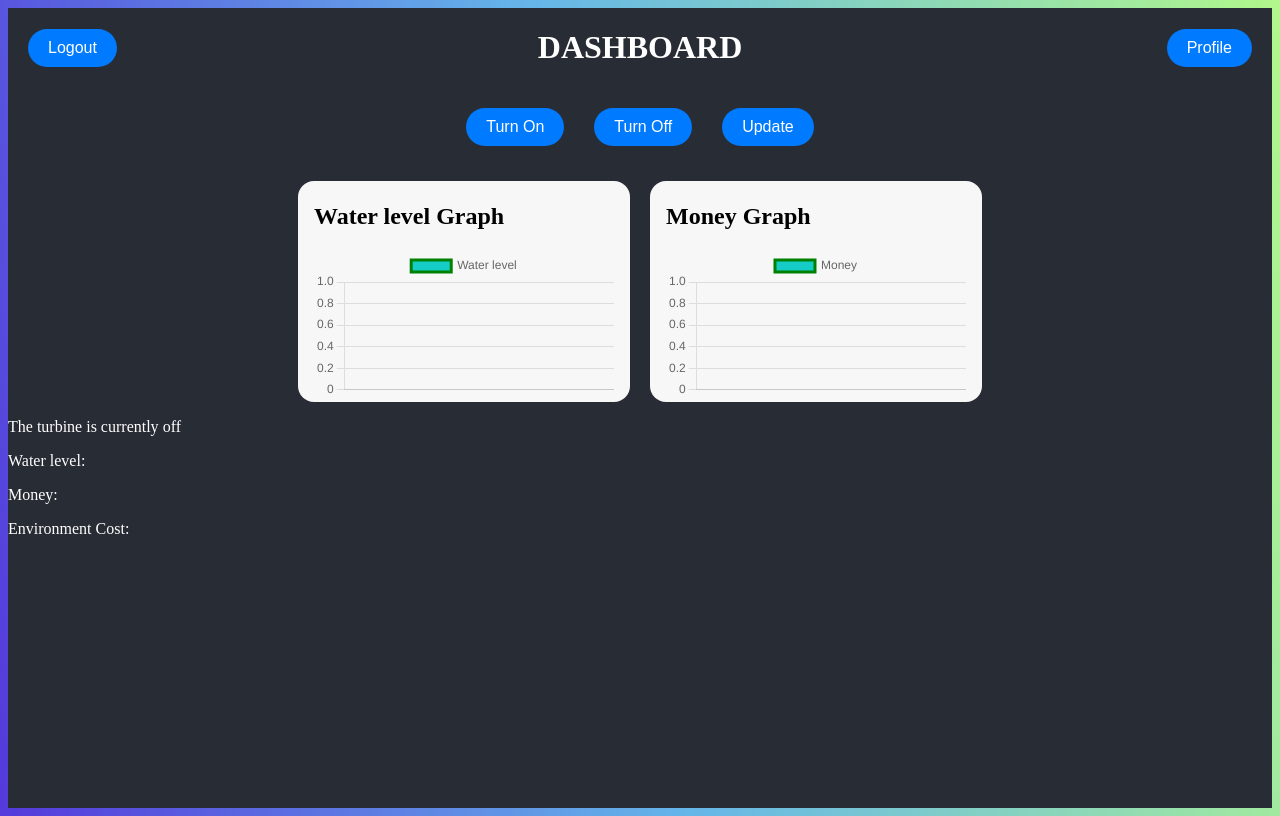
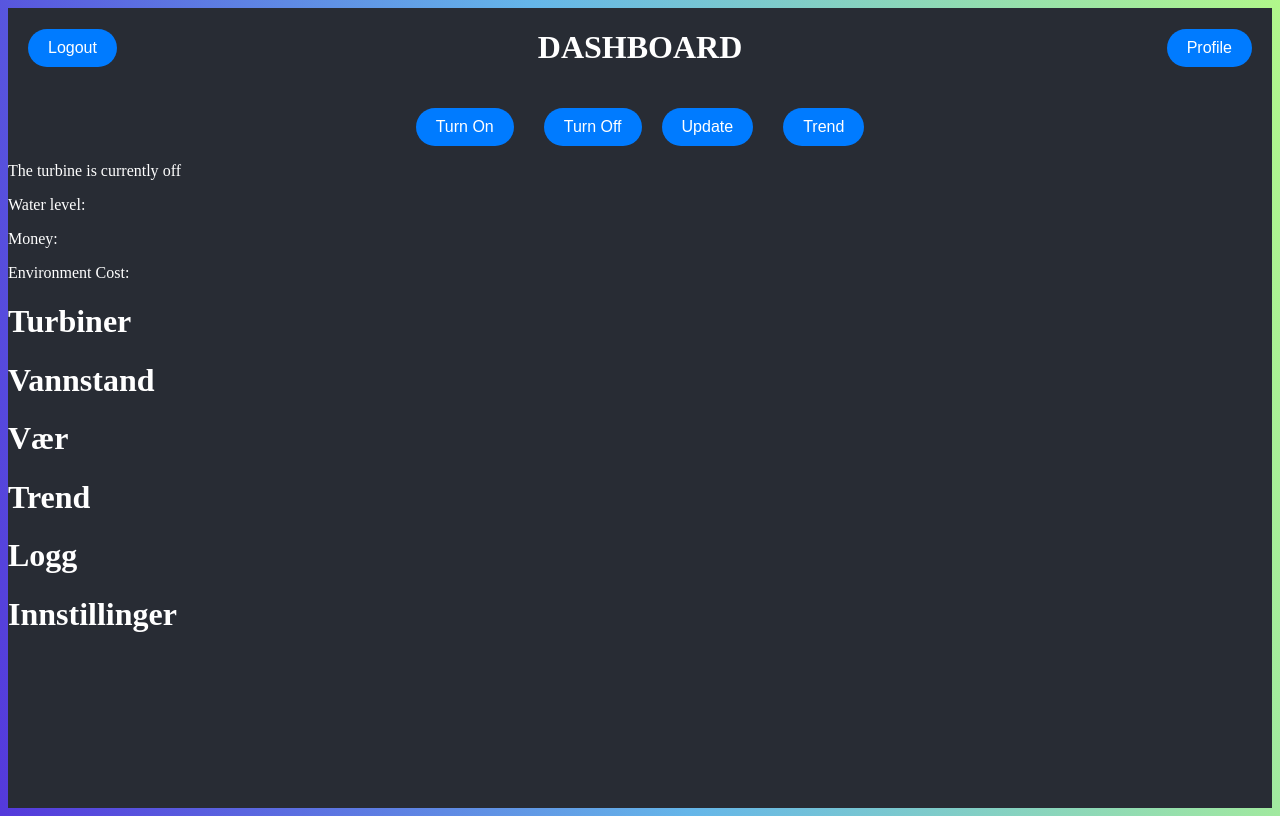
Before and after one commit to USN-Gjengen/APP2000_Gruppe06_Solvann-Driftsystem, a React (Create React App) app in the folder frontend/: page /Prototype in a window 1280 px wide. Built offline with nearby package versions, Linux system fonts and the light colour scheme; no server answers; sample sign-in values are in the browser's storage.

Commit message:
make container

```diff
--- a/frontend/src/pages/Prototype.jsx
+++ b/frontend/src/pages/Prototype.jsx
@@ -12,7 +12,7 @@ const Prototype = () => {
     const [isTurbineOn, setIsTurbineOn] = React.useState(false);
     const [logout, setLogout] = React.useState(false);
     const [groupState, setGroupState] = React.useState({ group: [] });
-
+    const [trend, setTrend] = React.useState(false);
 
 
 
@@ -20,9 +20,14 @@ const Prototype = () => {
         if (!localStorage.getItem("auth")) navigate("/login");
     }, [navigate, logout]);
 
+    React.useEffect(() => {
+        if (localStorage.getItem("auth") && trend) {
+            navigate("/Trend");
+        }
+    }, [navigate, trend]);
 
 
-    React.useEffect(() => {
+  React.useEffect(() => {
 
         fetch("http://api.solvann.eksempler.no/api/turbines/all", {
             method: "PUT",
@@ -53,6 +58,11 @@ const Prototype = () => {
         setLogout(true);
     };
 
+    const handleTrend = (e) => {
+        e.preventDefault();
+        setTrend(true);
+    };
+
     const handleUpdate = async () => {
         var response = await fetch("http://api.solvann.eksempler.no/api/groupstates/last", {
             method: "GET",
@@ -63,145 +73,6 @@ const Prototype = () => {
         var data = await response.json();
         setGroupState(data);
     };
-
-    const [money, setMoney] = useState({
-        labels: [],
-        datasets: [
-            {
-                label: "Money",
-                data: [],
-                backgroundColor: "#16ccc6",
-                borderColor: "green",
-                tension: 0.4,
-                fill: true,
-                pointStyle: "rect",
-                pointBorderColor: "blue",
-                pointBackgroundColor: "#fff",
-                showLine: true,
-            },
-        ],
-    });
-
-    const [data, setData] = useState({
-        labels: [],
-        datasets: [
-          {
-            label: "Water level",
-            data: [],
-            backgroundColor: "#16ccc6",
-            borderColor: "green",
-            tension: 0.4,
-            fill: true,
-            pointStyle: "rect",
-            pointBorderColor: "blue",
-            pointBackgroundColor: "#fff",
-            showLine: true,
-          },
-        ],
-      });
-
-      const generateTimeLabels = (minutesInterval, numberOfLabels) => {
-        const now = new Date();
-        const labels = [];
-
-        for (let i = 0; i < numberOfLabels; i++) {
-            const time = new Date(now.getTime() - i * minutesInterval * 60000);
-            const formattedTime = time.toLocaleDateString("en-GB", {
-                timeZone: 'Europe/Oslo',
-                hour: "2-digit",
-                minute: "2-digit",
-                hour12: false,
-            });
-            labels.unshift(formattedTime);
-        }
-
-        return labels;
-      };
-
-      useEffect(() => {
-        const fetchData = async () => {
-          try {
-            const response = await fetch(
-              "http://api.solvann.eksempler.no/api/groupstates/last"
-            );
-            const jsonData = await response.json();
-
-            if (typeof jsonData === "object" && jsonData !== null) {
-              const waterLevel = jsonData.waterLevel;
-              const labels = generateTimeLabels(5, 12); // updates labels every 5 minutes
-
-              setData((prevState) => ({
-                ...prevState,
-                labels: labels,
-                datasets: [
-                  {
-                    ...prevState.datasets[0],
-                    data: [...prevState.datasets[0].data, waterLevel],
-                  },
-                ],
-              }));
-            } else {
-              console.error("Error: jsonData is not an object", jsonData);
-            }
-          } catch (error) {
-            console.error(error);
-          }
-        };
-
-        fetchData();
-
-
-        const interval = setInterval(() => {
-            fetchData(); // make this update every 5 minutes
-        }, 300000); // 5 Minutes
-
-        return () => clearInterval(interval);
-
-      }, []);
-
-
-      useEffect(() => {
-        const fetchData = async () => {
-            try {
-                const response = await fetch(
-                    "http://api.solvann.eksempler.no/api/groupstates/last"
-                );
-                const jsonData = await response.json();
-
-                if (typeof jsonData === "object" && jsonData !== null) {
-                    const money = jsonData.money;
-                    const labels = generateTimeLabels(5, 12); // updates labels every 5 minutes
-
-                    setMoney((prevState) => ({
-                        ...prevState,
-                        labels: labels,
-                        datasets: [
-                            {
-                                ...prevState.datasets[0],
-                                data: [...prevState.datasets[0].data, money],
-                            },
-                        ],
-                    }));
-                } else {
-                    console.error("Error: jsonData is not an object", jsonData);
-                }
-            } catch (error) {
-                console.error(error);
-            }
-        };
-
-        fetchData();
-
-
-        const interval = setInterval(() => {
-            fetchData(); // make this update every 5 minutes
-        }, 300000); // 5 Minutes
-
-        return () => clearInterval(interval);
-
-    }, []);
-
-
 
     return (
 
@@ -236,19 +107,9 @@ const Prototype = () => {
                 <button className="btn" onClick={handleUpdate}>
                     <span>Update</span>
                 </button>
-
-            </div>
-
-            <div className='main-container'>
-                <div className='cards water-level-graph'>
-                    <h2>Water level Graph</h2>
-                    <Line data={data}></Line>
-                </div>
-                <div className='cards money-graph'>
-                    <h2>Money Graph</h2>
-                    <Line data={money}></Line>
-
-                </div>
+                <button className="btn" onClick={handleTrend}>
+                    <span>Trend</span>
+                </button>
 
             </div>
             <div className="data">
@@ -258,6 +119,26 @@ const Prototype = () => {
                 <p>Environment Cost: {groupState.environmentCost}</p>
             </div>
 
+            <div className='boxes'>
+                <div className='container'>
+                    <h1>Turbiner</h1>
+                </div>
+                <div className='container'>
+                    <h1>Vannstand</h1>
+                </div>
+                <div className='container'>
+                    <h1>Vær</h1>
+                </div>
+                <div className='container'>
+                    <h1>Trend</h1>
+                </div>
+                <div className='container'>
+                    <h1>Logg</h1>
+                </div>
+                <div className='container'>
+                    <h1>Innstillinger</h1>
+                </div>
+            </div>
         </div>
 
 
```
